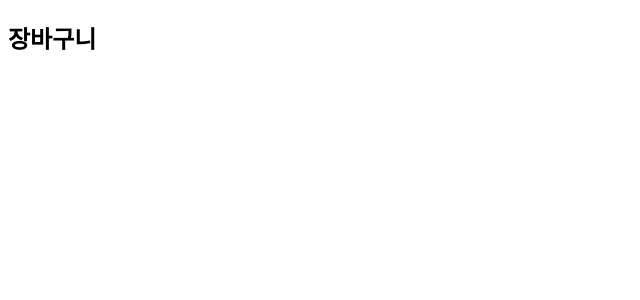
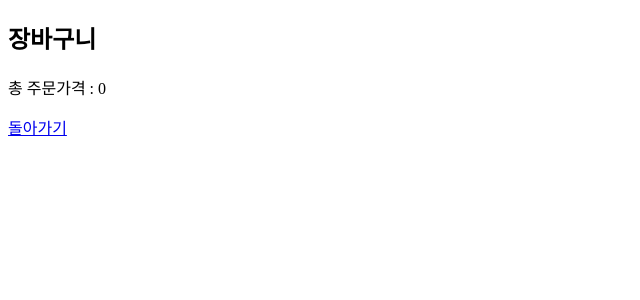
Before and after one commit to snsdl0905/INU-kiosk, a React (Vite) app: page /cart in a window 1280 px wide. Shown: the top 300 px of the page, without its empty margins (0-640 px from the left). Built offline with nearby package versions, Linux system fonts and the light colour scheme.

Commit message:
장바구니에서 총 주문 금액을 보여주는 기능을 추가하였다

```diff
--- a/src/component/Cart.tsx
+++ b/src/component/Cart.tsx
@@ -1,6 +1,8 @@
 import React, { useEffect, useState } from 'react';
 import CartItem from '../types/CartItem';
 import onDeleteCart from '../utils/onDeleteCart';
+import { Link } from 'react-router-dom';
+import getTotalPrice from '../utils/getTotalPrice';
 
 export default function Cart() {
   const [selectedFoods, setSelectedFoods] = useState<CartItem[]>([]);
@@ -29,6 +31,8 @@ export default function Cart() {
           <button onClick={()=>handleDeleteItem(item.id)}>삭제</button></p>
         </div>
       ))}
+      <p>총 주문가격 : {getTotalPrice()}</p>
+      <Link to={'/order'}>돌아가기</Link>
     </div>
   );
 }
--- /dev/null
+++ b/src/utils/getTotalPrice.ts
@@ -0,0 +1,17 @@
+import CartItem from '../types/CartItem';
+
+const getTotalPrice = () => {
+
+  const selectedFoodsString = localStorage.getItem('cartItems');
+  const selectedFoods = selectedFoodsString ? JSON.parse(selectedFoodsString) as CartItem[] : [];
+
+  let totalPrice = 0;
+
+  selectedFoods.forEach((item) => {
+    totalPrice += item.price * item.quantity;
+  });
+
+  return totalPrice;
+};
+
+export default getTotalPrice;
--- a/src/utils/onAddToCart.ts
+++ b/src/utils/onAddToCart.ts
@@ -20,7 +20,6 @@ const onAddToCart = (food: Menu) => {
     };
     selectedFoods.push(newItem);
     alert(`${newItem?.name} 이(가) 장바구니에 추가되었습니다.`);
-
   }
 
   localStorage.setItem('cartItems', JSON.stringify(selectedFoods));
```
